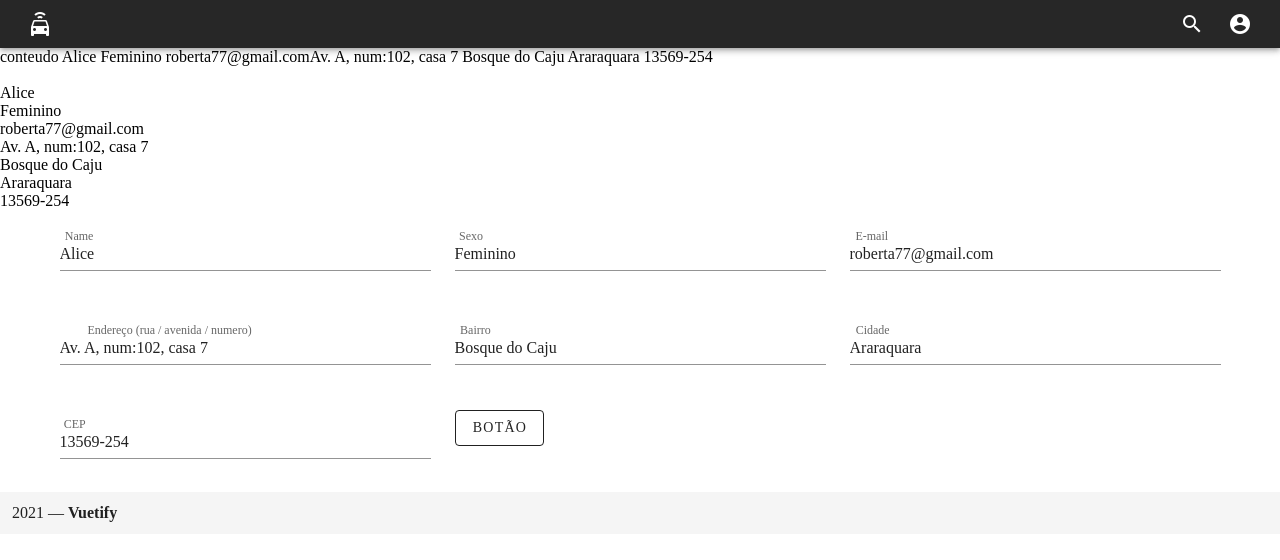
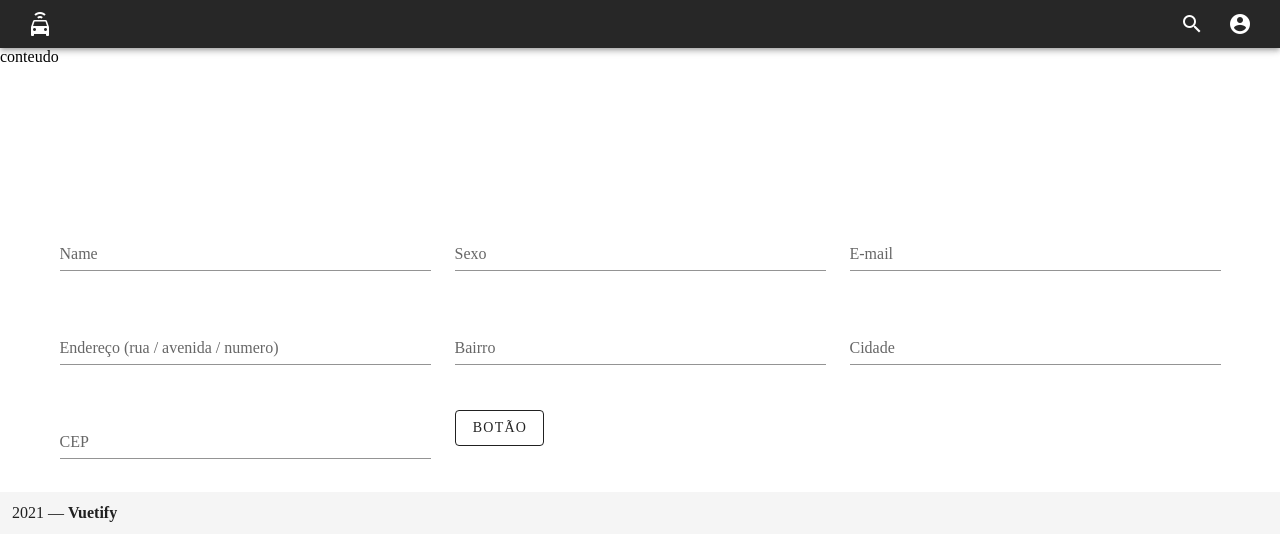
Before and after one commit to McLuck/loja-roberta, a Vue app: page /#/Home in a window 1280 px wide. Shown: the top 560 px of the page. Built offline with nearby package versions, Linux system fonts and the light colour scheme.

Commit message:
exercicio 16 dezembro

```diff
--- a/src/components/Home.vue
+++ b/src/components/Home.vue
@@ -6,15 +6,11 @@
           <v-icon>mdi-car-connected</v-icon>
         </v-btn>
       </v-app-bar-nav-icon>
-
       <v-toolbar-title></v-toolbar-title>
-
       <v-spacer></v-spacer>
-
       <v-btn icon>
         <v-icon>mdi-magnify</v-icon>
       </v-btn>
-
       <v-menu left bottom>
         <template v-slot:activator="{ on, attrs }">
           <v-btn icon v-bind="attrs" v-on="on">
@@ -90,13 +86,14 @@
 export default {
   data () {
     return {
-      nome: 'Alice',
-      sexo: 'Feminino',
-      email: 'roberta77@gmail.com',
-      endereco: 'Av. A, num:102, casa 7',
-      bairro: 'Bosque do Caju',
-      cidade: 'Araraquara',
-      cep: '13569-254'
+      errors: [],
+      nome: null,
+      sexo: null,
+      email: null,
+      endereco: null,
+      bairro: null,
+      cidade: null,
+      cep: null
     }
   },
   methods: {
@@ -104,6 +101,37 @@ export default {
       // const msn = 'O nome da pessoa é : ' + this.nome + ' e o sexo é : ' + this.sexo
       const msg = `O nome é : ${this.nome} ; \n sexo : ${this.sexo} ; \n email : ${this.email} ;\n endereço: ${this.endereco} ; \n bairro : ${this.bairro} ; \n cidade : ${this.cidade} ; \n CEP : ${this.cep} .`
       alert(msg)
+    },
+    checkForm: function (e) {
+      if (this.name && this.sexo && this.email && this.endereco && this.bairro && this.cidade && this.cep) {
+        return true
+      }
+      this.errors = []
+      if (!this.nome) {
+        this.errors.push('o nome é obrigatório')
+      }
+      if (!this.nome) {
+        this.errors.push('o nome é obrigatório')
+      }
+      if (!this.sexo) {
+        this.errors.push('o sexo é obrigatório')
+      }
+      if (!this.email) {
+        this.errors.push('o e-mail é obrigatório')
+      }
+      if (!this.endereco) {
+        this.errors.push('o endereço é obrigatório')
+      }
+      if (!this.bairro) {
+        this.errors.push('o bairro é obrigatório')
+      }
+      if (!this.cidade) {
+        this.errors.push('a cidade é obrigatório')
+      }
+      if (!this.cep) {
+        this.errors.push('o cep é obrigatório')
+      }
+      e.preventDefault()
     }
   }
 }
```
